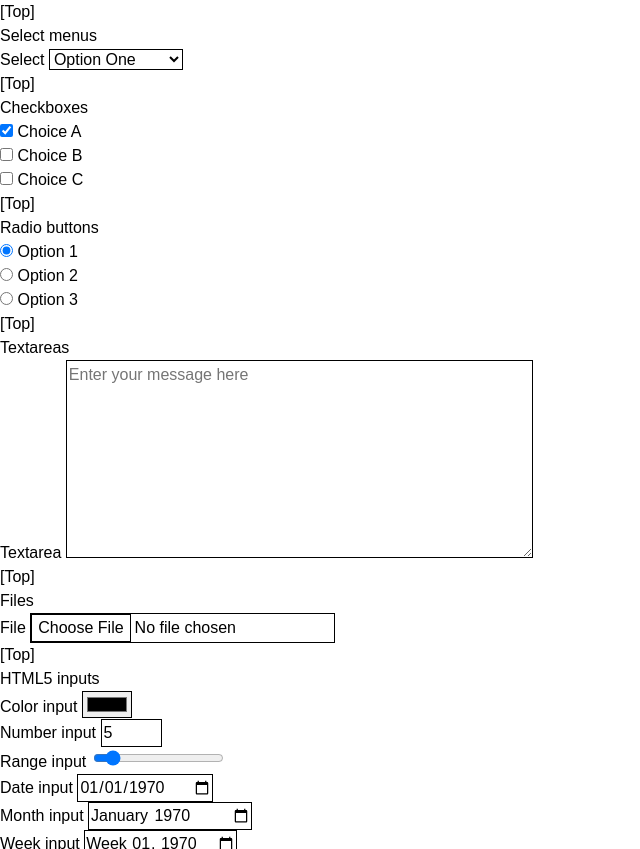
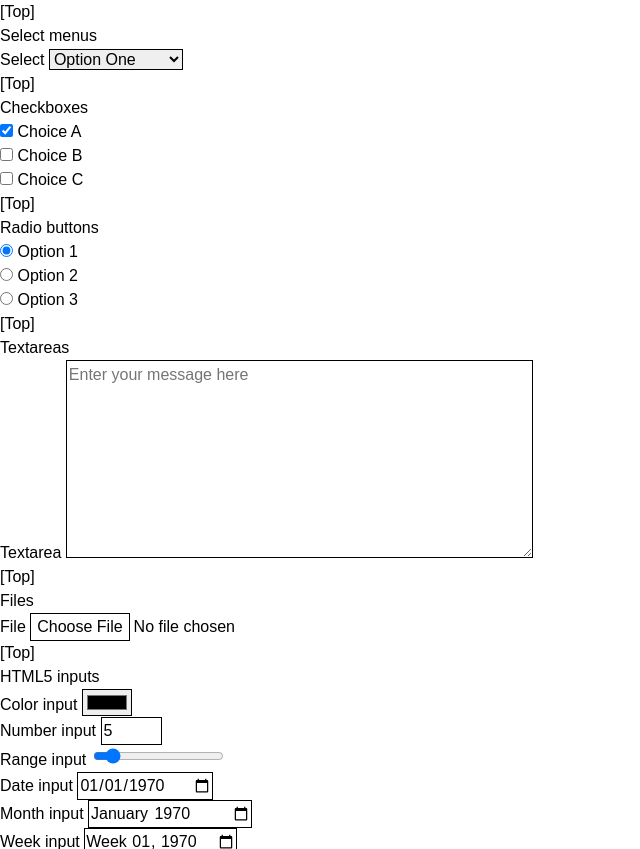
Before and after one commit to tak-dcxi/kiso.css, a website: page test.html in a window 1280 px wide. Shown: the part 6672-7521 px from the top of the page, without its empty margins (0-640 px from the left). Drawn offline with Linux system fonts and the light colour scheme.

Commit message:
refactor: simplify form element styles and remove unnecessary resets

```diff
--- a/kiso.css
+++ b/kiso.css
@@ -289,6 +289,11 @@
   margin: unset;
 }
 
+:where([type="file"]) {
+  /* The `border` is often unnecessary, so it is reset here. */
+  border: unset;
+}
+
 :where([type="search"]) {
   /* Remove the rounded corners of search inputs on macOS and normalize the background color. */
   -webkit-appearance: textfield;
@@ -296,8 +301,7 @@
 
 @supports (-webkit-touch-callout: none) {
   :where([type="search"]) {
-    /* Remove the rounded corners of search inputs on iOS and normalize the background color. */
-    border: 1px solid -apple-system-secondary-label;
+    /* normalize the background color on iOS. */
     background-color: Canvas;
   }
 }
@@ -330,11 +334,6 @@
   ) {
   /* Set to `no-autospace` because `text-autospace` can insert spaces during input, potentially causing erratic behavior. */
   text-autospace: no-autospace;
-}
-
-:where(select) {
-  /* The `background-color` specified in iOS Safari's User Agent (UA) stylesheet is often unnecessary, so it is reset here. */
-  background-color: unset;
 }
 
 :where(button, [type="button"], [type="submit"], [type="reset"]),
```
